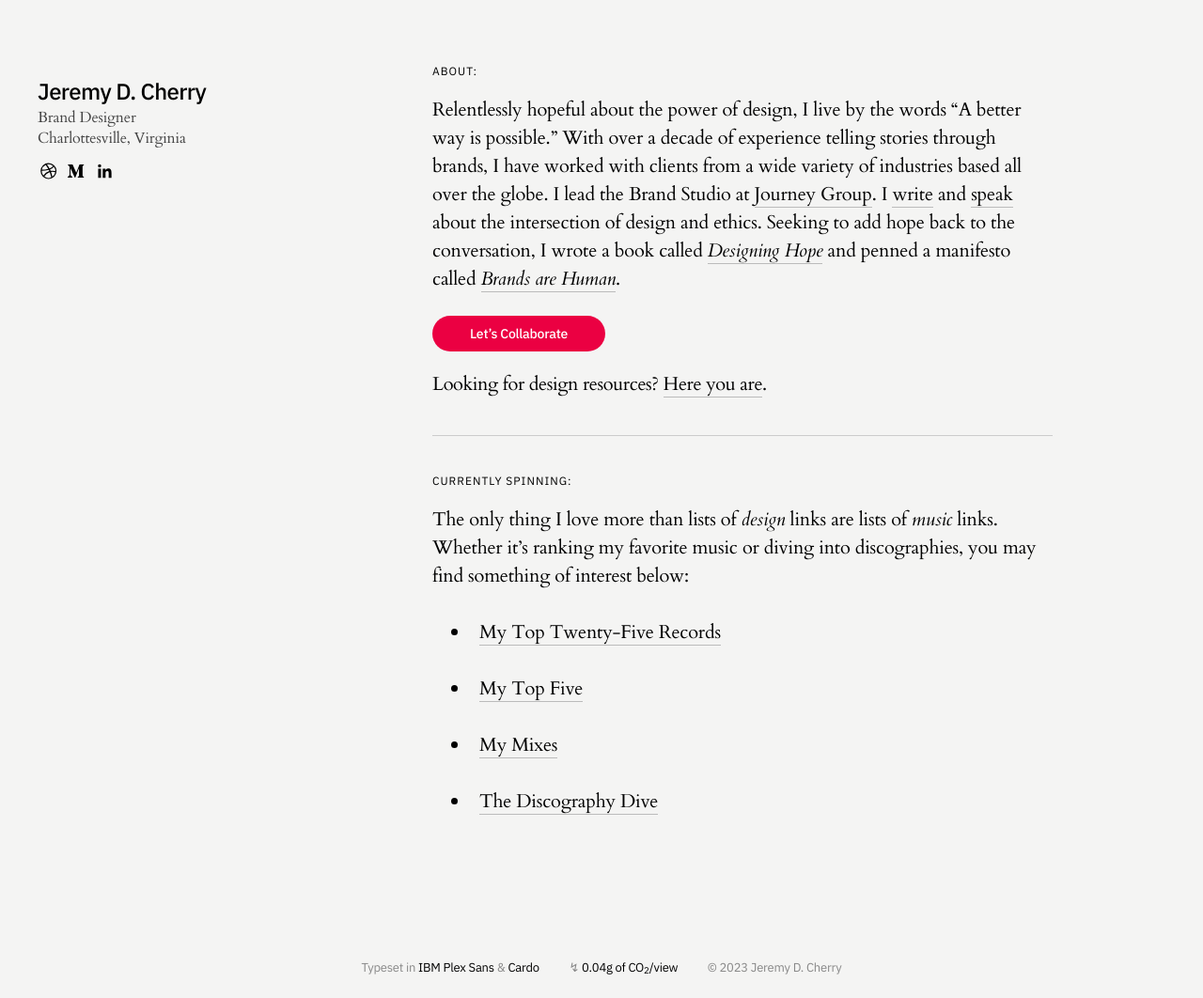
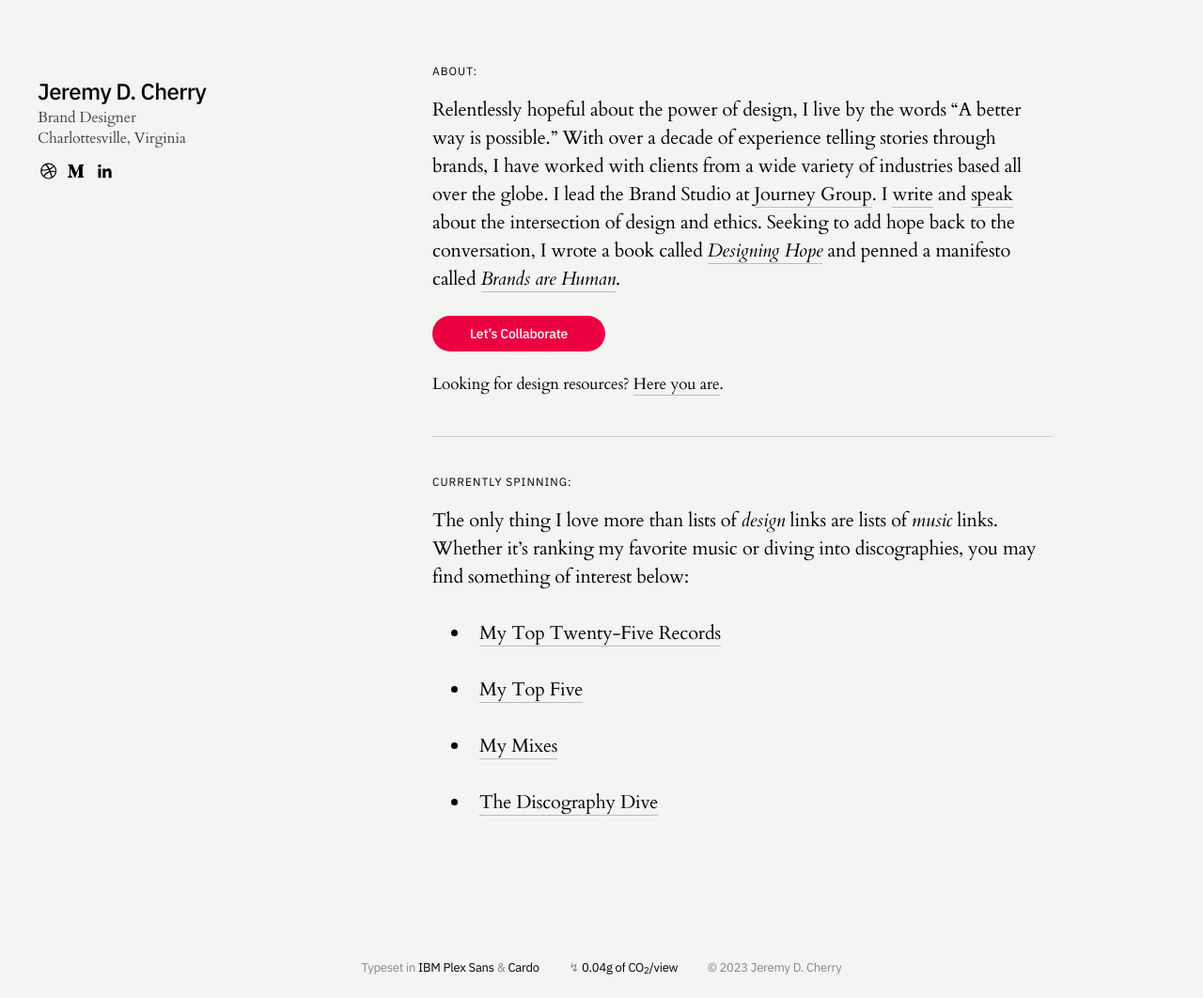
Before and after one commit to jeremydcherry/jeremydcherry.github.io, a Jekyll site: the page built from index.md, in a window 1280 px wide. Shown: the whole page at 94% size. Built offline with Jekyll 4.4.1, drawn with Linux system fonts in a browser that asks for light colours.

Commit message:
Updated home

```diff
--- a/index.md
+++ b/index.md
@@ -9,7 +9,7 @@ Relentlessly hopeful about the power of design, I live by the words “A better
 
 <a href="mailto:jeremy@jeremydcherry.com" class="btn">Let's Collaborate</a>
 
-### Looking for design resources? [Here you are](/resources).
+##### Looking for design resources? [Here you are](/resources).
 
 ---
 
```
